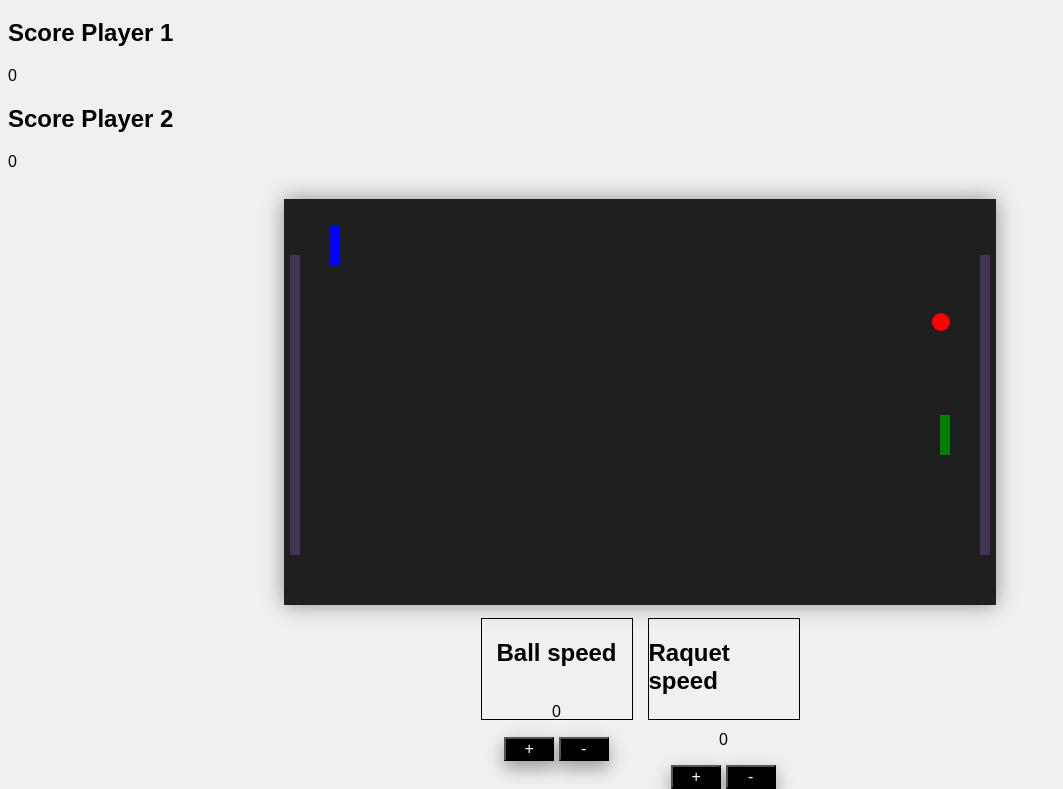
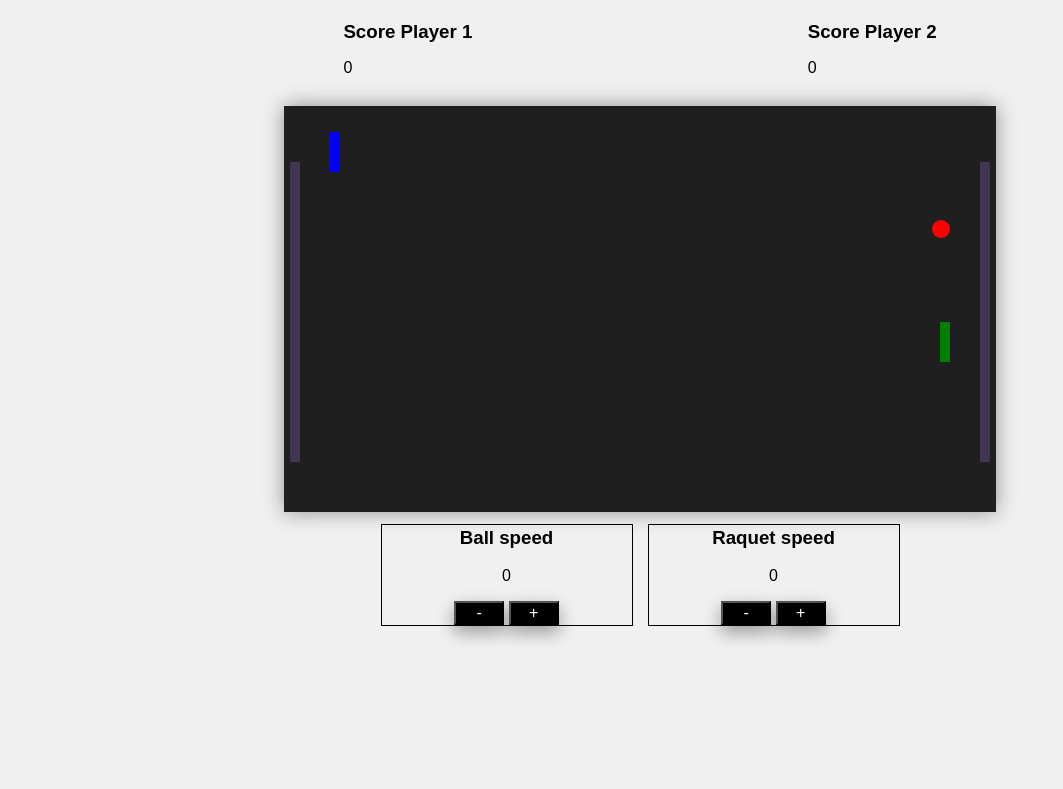
Before and after one commit to Lourdesjupo/Pong, a plain HTML site: page index.html in a window 1280 px wide. Shown: the part 61-850 px from the top of the page, without its empty margins (0-1063 px from the left). After the commit the page ends 800 px from the top, so only its background shows below. Drawn offline with Linux system fonts and the light colour scheme; a web font is replaced by a local one.

Commit message:
Change the Css properties of Div's

```diff
--- a/index.html
+++ b/index.html
@@ -16,11 +16,11 @@
 
     <div class ="score_panel">
       <div>
-        <h2>Score Player 1</h2>
+        <h3>Score Player 1</h3>
         <p id="score_player1">0</p>
       </div>
       <div>
-        <h2>Score Player 2</h2>
+        <h3>Score Player 2</h3>
         <p id="score_player2">0</p>
       </div>
     </div>
@@ -28,23 +28,22 @@
     <canvas></canvas>
       <div class="btn">
         <div class="btn_speed">
-          <h2>Ball speed</h2>
+          <h3>Ball speed</h3>
           <p id="speed_ball">0</p>
           <div>
+            <button id= "speedDown"class="button_velocity"> - </button>
             <button id= "speedUp" class="button_velocity"> + </button>
-            <button id= "speedDown"class="button_velocity"> - </button>
           </div>
         </div>
         <div class="btn_speed btn_speed_Raquet">
-          <h2>Raquet speed</h2>
+          <h3>Raquet speed</h3>
           <p id="speed_raquet">0</p>
           <div>
+            <button id= "speedDownRaquet"class="button_velocity"> - </button>
             <button id= "speedUpRaquet" class="button_velocity"> + </button>
-            <button id= "speedDownRaquet"class="button_velocity"> - </button>
           </div>
         </div>
       </div>
-
     </div>
   </div>
 </body>
--- a/style.css
+++ b/style.css
@@ -20,27 +20,34 @@
     box-shadow: 0px 0px 20px 0px rgba(0, 0, 0, 0.4);
 
   }
+  .score_panel{
+    display:flex;
+    flex-direction: row;
+    justify-content: space-evenly;
+
+  }
   .btn {
     display: flex;
   }
   .btn_speed{
   /* border: solid 1px solid; */
     background-color: '#EDECEC';
-    width: 150px;
+    width: 250px;
     height: 100px;
     border-color: black;
     border-width: 1px;
     border-style: solid;
     display: flex;
     flex-direction: column;
-    justify-content: flex start;
     align-items: center;
+  }
+  .speed_raquet{
+    margin:0;
   }
   .btn_speed_Raquet {
      margin-left: 15px
   }
   .button_velocity{
-
     width: 50px;
     background-color: black;
     color:white;
@@ -51,3 +58,6 @@
   .button_velocity:hover {
   box-shadow: 0 12px 16px 0 rgba(0,0,0,0.24), 0 17px 50px 0 rgba(0,0,0,0.19);
 }
+h3{
+  margin:2px 0px;
+}
```
